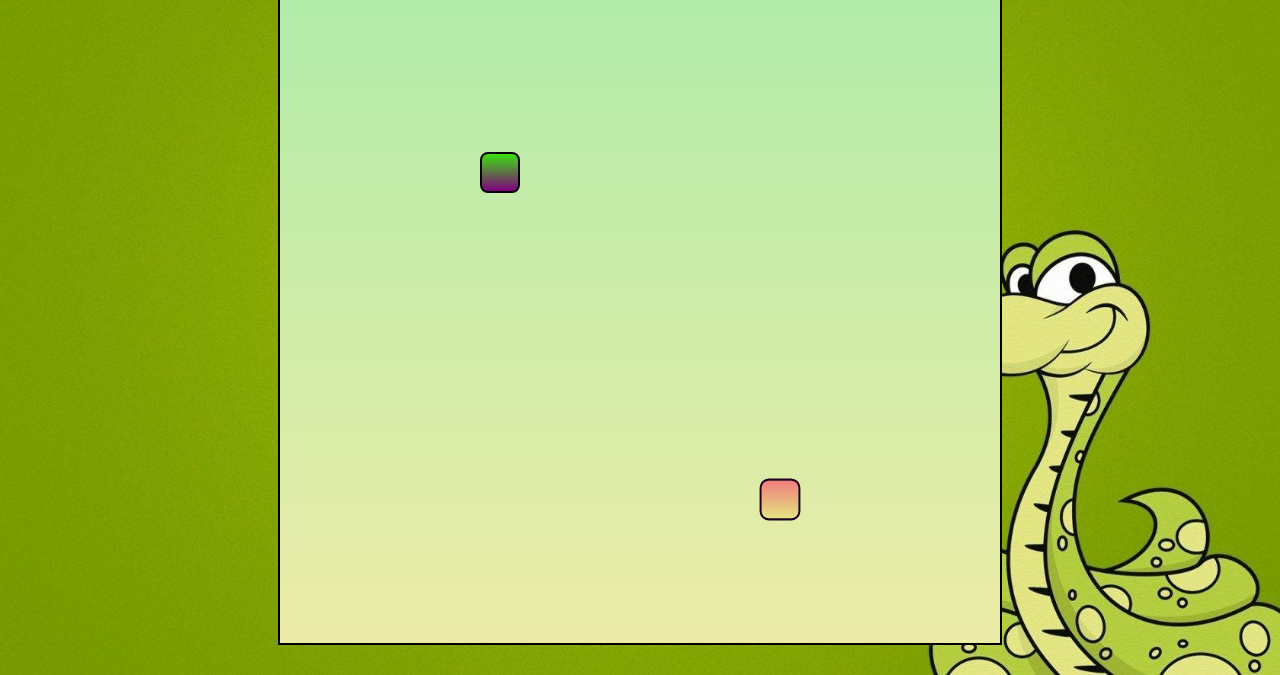
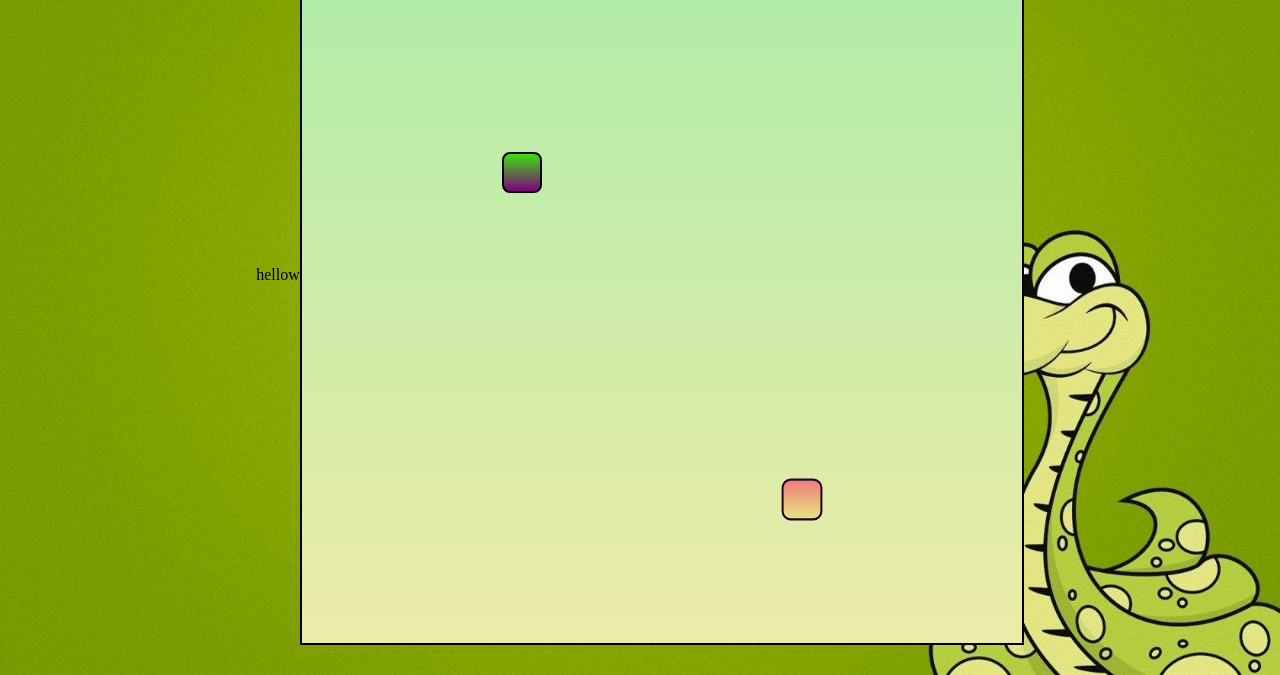
Before and after one commit to udham2710/snake, a plain HTML site: page index.html in a window 1280 px wide. Shown: the part 125-800 px from the top of the page. Drawn offline with Linux system fonts and the light colour scheme; a web font is replaced by a local one.

Commit message:
Update index.html

```diff
--- a/index.html
+++ b/index.html
@@ -10,6 +10,7 @@
 <body>
     <div class="body">
         <div id="scoreBox">Score: 0</div>
+        <div>hellow</div>
         <div id="hiscoreBox">HiScore: 0</div>
         <div id="board"></div>
     </div>
```
